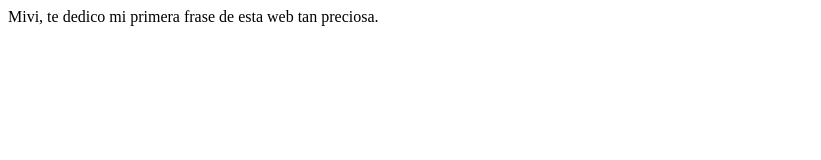
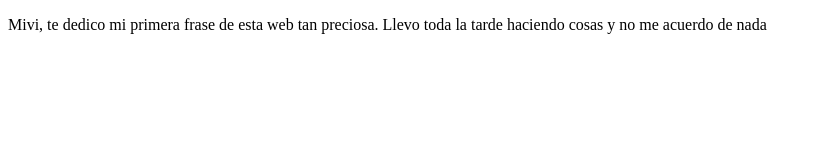
Before and after one commit to PatriPatuco/primerosPasosPrework, a plain HTML site: page index.html in a window 1280 px wide. Shown: the whole page, without its empty margins (0-821 px from the left). Drawn offline with Linux system fonts and the light colour scheme.

Commit message:
first commit

```diff
--- a/index.html
+++ b/index.html
@@ -7,6 +7,6 @@
     <title>Holawenodias, mundo!</title>
 </head>
 <body>
-    Mivi, te dedico mi primera frase de esta web tan preciosa.
-</body>
+   <p>Mivi, te dedico mi primera frase de esta web tan preciosa. Llevo toda la tarde haciendo cosas y no me acuerdo de nada
+   </p></body>
 </html>
```
